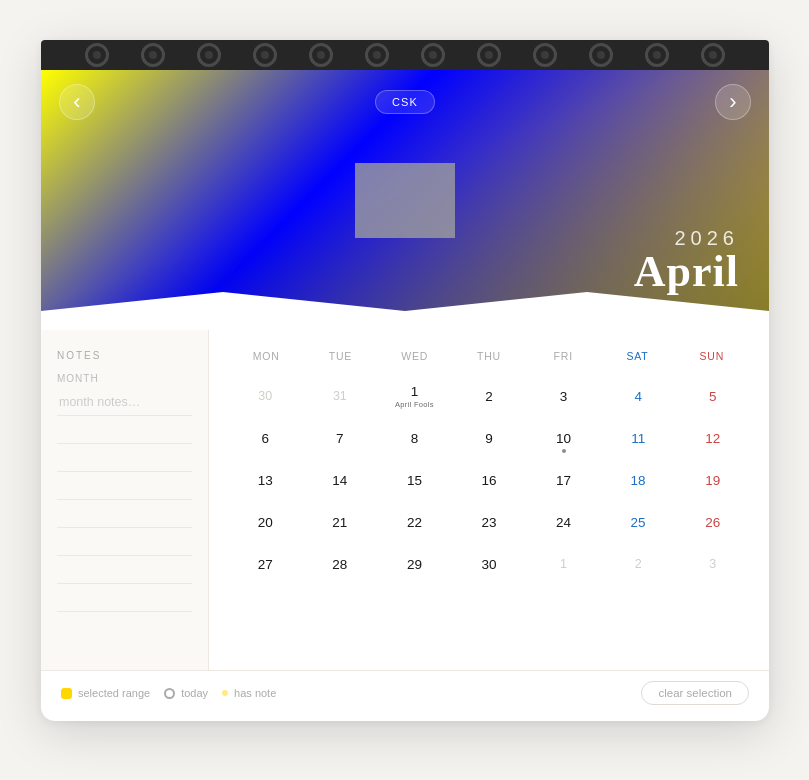
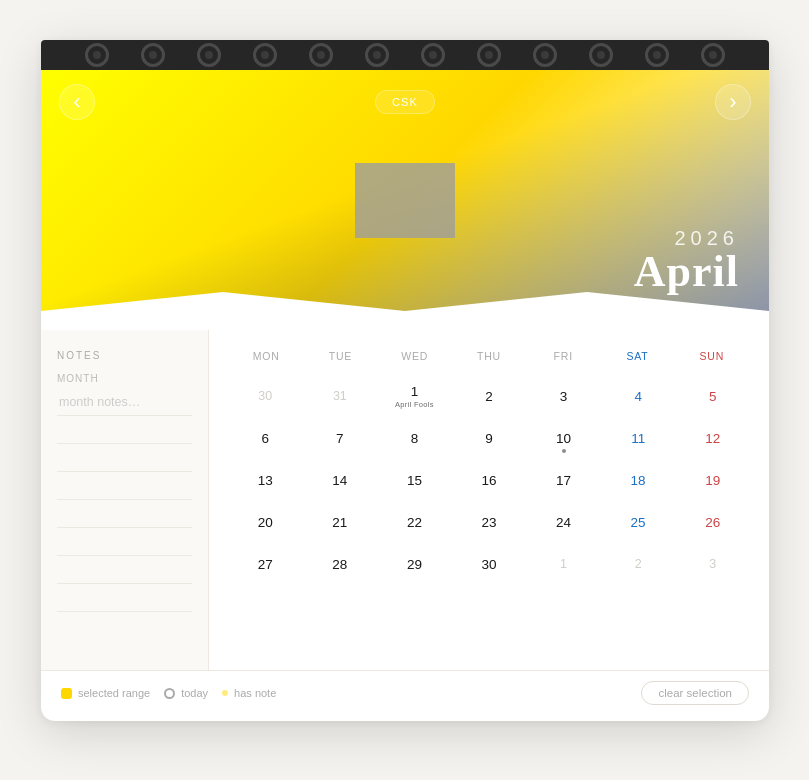
Before and after one commit to mleelasai28/wall-calendar, a Next.js app: page / in a window 1280 px wide. Shown: the top 780 px of the page, without its empty margins (235-1044 px from the left). Built offline with nearby package versions, Linux system fonts and the light colour scheme; grey boxes are pictures that could not be loaded.

Commit message:
Update IPL team background gradients to match jersey colors

```diff
--- a/WallCalendar.jsx
+++ b/WallCalendar.jsx
@@ -27,61 +27,61 @@ const HOLIDAYS = {
 const THEMES = [
   {
     label: "CSK",
-    bg: "linear-gradient(135deg,#FFFF00 0%,#0000FF 40%,#FFD700 100%)",
+    bg: "linear-gradient(135deg,#FFFF00 0%,#FFD700 50%,#FFFFFF 100%)",
     accent: "#FFD700",
     logo: "https://upload.wikimedia.org/wikipedia/en/thumb/2/2b/Chennai_Super_Kings_Logo.svg/200px-Chennai_Super_Kings_Logo.svg.png",
   },
   {
     label: "DC",
-    bg: "linear-gradient(135deg,#0000FF 0%,#FF0000 40%,#FFFFFF 100%)",
+    bg: "linear-gradient(135deg,#0000FF 0%,#FF0000 50%,#FFFFFF 100%)",
     accent: "#FF0000",
     logo: "/dc.jpg",
   },
   {
     label: "GT",
-    bg: "linear-gradient(135deg,#000080 0%,#FFD700 40%,#FFFFFF 100%)",
+    bg: "linear-gradient(135deg,#000080 0%,#FFD700 50%,#FFFFFF 100%)",
     accent: "#FFD700",
     logo: "/gt.png",
   },
   {
     label: "KKR",
-    bg: "linear-gradient(135deg,#800080 0%,#FFD700 40%,#FFFFFF 100%)",
+    bg: "linear-gradient(135deg,#800080 0%,#FFD700 50%,#FFFFFF 100%)",
     accent: "#FFD700",
     logo: "https://upload.wikimedia.org/wikipedia/en/thumb/4/4c/Kolkata_Knight_Riders_Logo.svg/200px-Kolkata_Knight_Riders_Logo.svg.png",
   },
   {
     label: "LSG",
-    bg: "linear-gradient(135deg,#87CEEB 0%,#000080 40%,#FFFFFF 100%)",
+    bg: "linear-gradient(135deg,#87CEEB 0%,#4682B4 50%,#FFFFFF 100%)",
     accent: "#000080",
     logo: "/lsg.png",
   },
   {
     label: "MI",
-    bg: "linear-gradient(135deg,#0000FF 0%,#FFD700 40%,#FFFFFF 100%)",
+    bg: "linear-gradient(135deg,#0000FF 0%,#FFD700 50%,#FFFFFF 100%)",
     accent: "#FFD700",
     logo: "https://upload.wikimedia.org/wikipedia/en/thumb/c/cd/Mumbai_Indians_Logo.svg/200px-Mumbai_Indians_Logo.svg.png",
   },
   {
     label: "PBKS",
-    bg: "linear-gradient(135deg,#FF0000 0%,#FFFFFF 40%,#000000 100%)",
+    bg: "linear-gradient(135deg,#FF0000 0%,#DC143C 50%,#FFFFFF 100%)",
     accent: "#FF0000",
     logo: "/pbks.png",
   },
   {
     label: "RR",
-    bg: "linear-gradient(135deg,#FFC0CB 0%,#0000FF 40%,#FFFFFF 100%)",
+    bg: "linear-gradient(135deg,#FFC0CB 0%,#0000FF 50%,#FFFFFF 100%)",
     accent: "#FFC0CB",
-    logo: "https://upload.wikimedia.org/wikipedia/en/thumb/6/60/Rajasthan_Royals_Logo.svg/200px-Rajasthan_Royals_Logo.svg.png",
+    logo: "/rr.png",
   },
   {
     label: "RCB",
-    bg: "linear-gradient(135deg,#FF0000 0%,#FFD700 40%,#000000 100%)",
-    accent: "#FF0000",
+    bg: "linear-gradient(135deg,#FF0000 0%,#000000 50%,#FFD700 100%)",
+    accent: "#FFD700",
     logo: "/rcb.png",
   },
   {
     label: "SRH",
-    bg: "linear-gradient(135deg,#FFA500 0%,#000000 40%,#FFFFFF 100%)",
+    bg: "linear-gradient(135deg,#FFA500 0%,#000000 50%,#FFFFFF 100%)",
     accent: "#FFA500",
     logo: "/srh.png",
   },
```
Also changed, not shown: public/rr.png (added).
